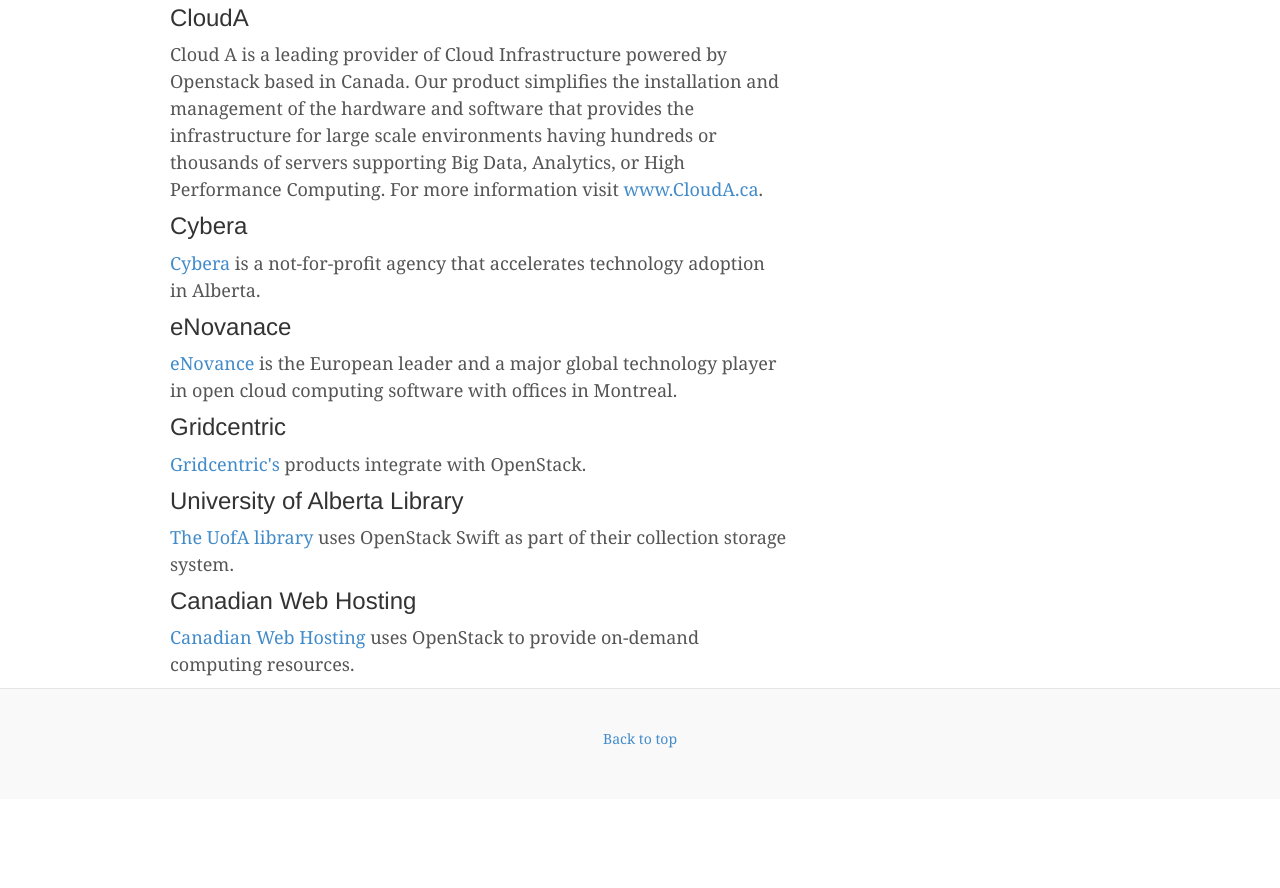
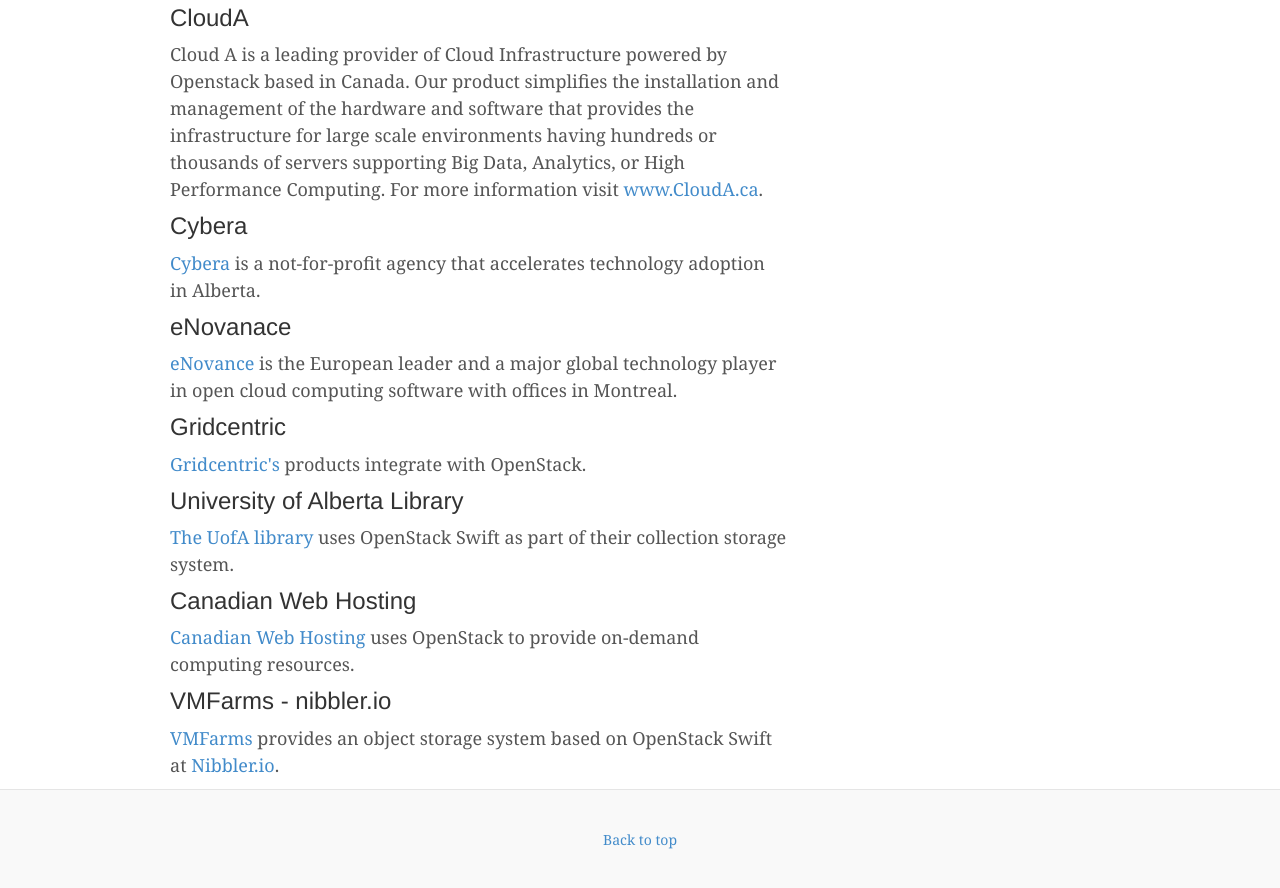
Before and after one commit to canstack/canstack.github.io, a Jekyll site: the page built from users/index.html, in a window 1280 px wide and 900 px high, scrolled down 730 px. Shown: the top 888 px of the window. Built offline with Jekyll 4.4.1, drawn with Linux system fonts in a browser that asks for light colours; nearby versions of some CDN libraries; before the commit the page ends 1529 px from its top, so only the background shows below that.

Commit message:
add vmfarms nibbler

```diff
--- a/users/index.html
+++ b/users/index.html
@@ -29,5 +29,7 @@
   <p><a href="http://library.ualberta.ca/">The UofA library</a> uses OpenStack Swift as part of their collection storage system.</p>
   <h3>Canadian Web Hosting</h3>
   <p><a href="https://www.canadianwebhosting.com/canadianstackhosting/">Canadian Web Hosting</a> uses OpenStack to provide on-demand computing resources.</p>
+   <h3>VMFarms - nibbler.io</h3>
+  <p><a href="http://vmfarms.com/">VMFarms</a> provides an object storage system based on OpenStack Swift at <a href="http://nibbler.io">Nibbler.io</a>.
 
 </div>
```
Also changed, not shown: 1 other file.
